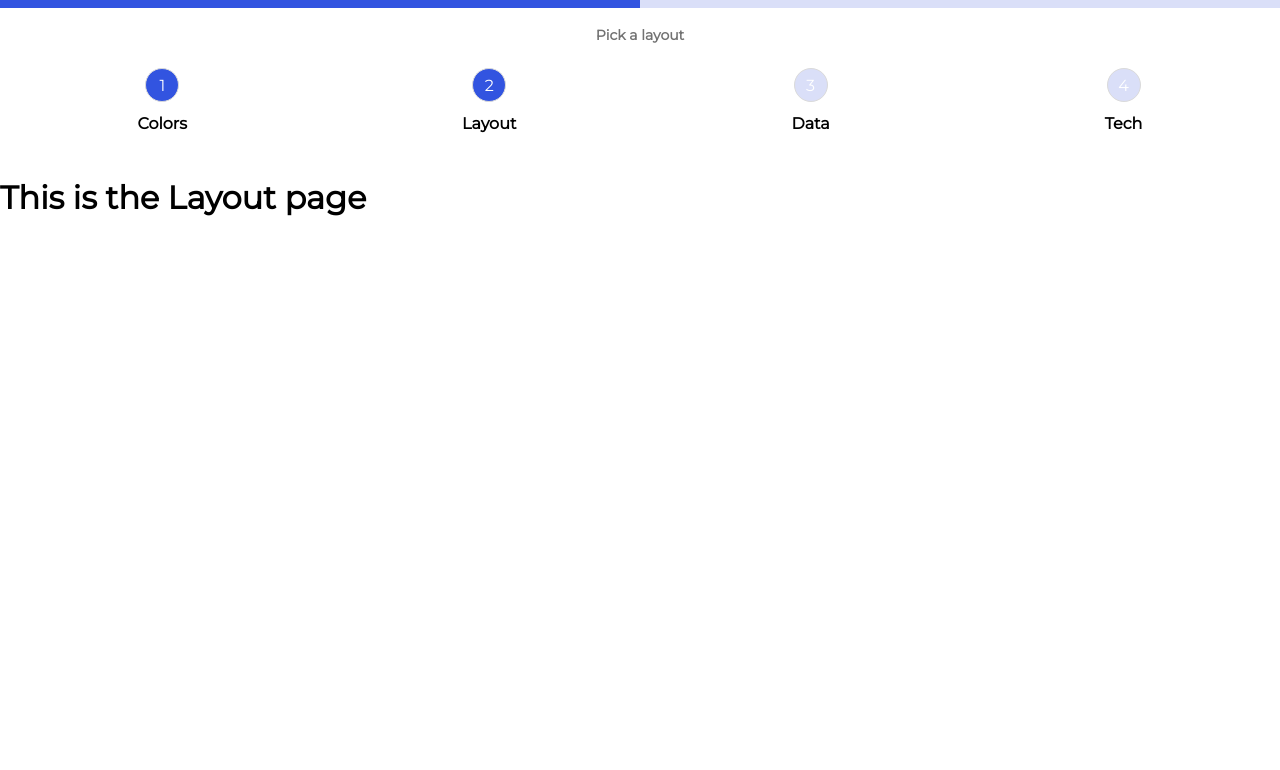
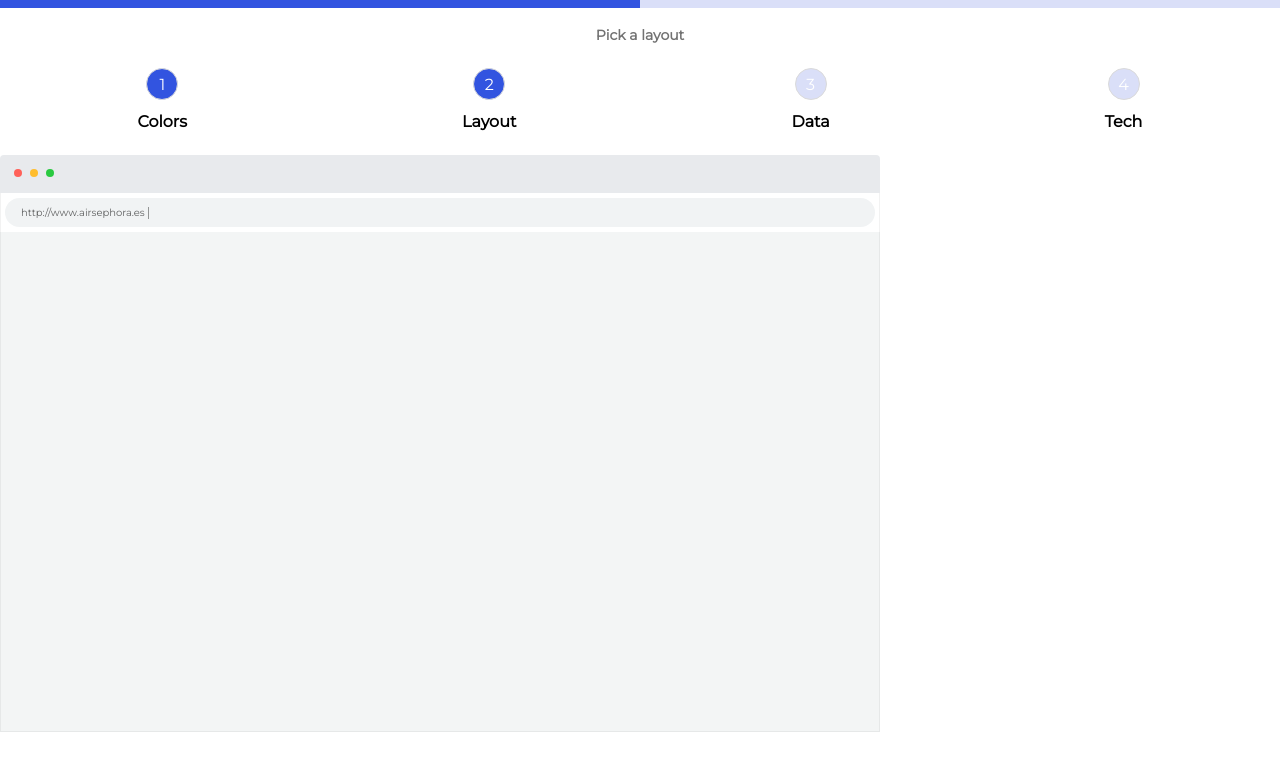
Before and after one commit to CartoDB/shuttle, a Vue app: page /layout in a window 1280 px wide. Shown: the top 770 px of the page. Built offline with nearby package versions, Linux system fonts and the light colour scheme.

Commit message:
add browser

```diff
--- a/public/index.html
+++ b/public/index.html
@@ -15,6 +15,7 @@
 
       * {
         font-family: 'Montserrat', sans-serif;
+        box-sizing: border-box;
       }
     </style>
   </head>
--- a/src/views/Layout.vue
+++ b/src/views/Layout.vue
@@ -1,5 +1,99 @@
 <template>
   <div>
-    <h1>This is the Layout page</h1>
+    <div class="browser">
+      <div class="browser-header">
+        <span class="browser-headerPoint browser-headerPoint--red"></span>
+        <span class="browser-headerPoint browser-headerPoint--yellow"></span>
+        <span class="browser-headerPoint browser-headerPoint--green"></span>
+      </div>
+      <div class="browser-inner">
+        <div class="browser-bar">
+          <div class="browser-barAddress">http://www.airsephora.es<span></span></div>
+        </div>
+        <div class="browser-content">
+        </div>
+
+      </div>
+    </div>
   </div>
 </template>
+
+
+<style scoped>
+.browser {
+  max-width: 880px;
+  width: 100%;
+}
+  .browser-header {
+    background: #E8EAED;
+    border-top-right-radius: 4px;
+    border-top-left-radius: 4px;
+    height: 38px;
+    display: flex;
+    padding: 14px;
+    position: relative;
+    z-index: 1;
+  }
+  .browser-headerPoint {
+    border-radius: 50%;
+    height: 8px;
+    width: 8px;
+    margin-right: 8px;
+  }
+    .browser-headerPoint--red {
+      background: #FF6159;
+    }
+    .browser-headerPoint--yellow {
+      background: #FFBD2D;
+    }
+    .browser-headerPoint--green {
+      background: #29C940;
+    }
+
+  .browser-bar {
+    padding: 5px;
+  }
+  .browser-inner {
+    position: relative;
+  }
+  .browser-inner:after {
+    content: '';
+    position: absolute;
+    top: -2px;
+    right: 0;
+    bottom: 0;
+    left: 0;
+    border: 1px solid rgba(0, 0, 0, 0.05);
+  }
+  .browser-content {
+    position: relative;
+    background: #F3F5F5;
+    height: 500px;
+  }
+  .browser-barAddress {
+    background: #F1F3F4;
+    padding: 8px 16px;
+    border-radius: 50px;
+    font-size: 10px;
+    color: rgba(0, 0, 0, 0.6);
+  }
+
+    .browser-barAddress span {
+      animation-name: blinker;
+      animation-iteration-count: infinite;
+      animation-timing-function: cubic-bezier(1,0,0,1);
+      animation-duration: .8s;
+      display: inline-block;
+      width: 1px;
+      height: 12px;
+      background: rgba(0, 0, 0, .4);
+      vertical-align: middle;
+      transform: translateY(0px) translateX(-1px);
+      margin-left: 4px;
+    }
+
+    @keyframes blinker {
+      from { opacity: 1.0; } to { opacity: 0.0; }
+    }
+
+</style>
```
